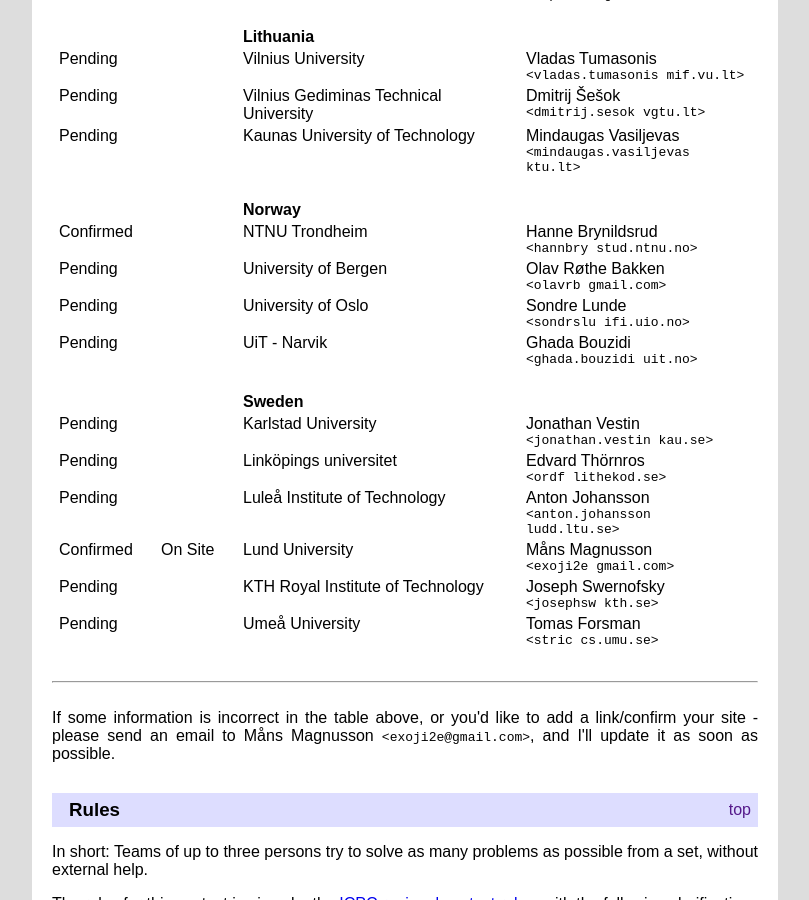
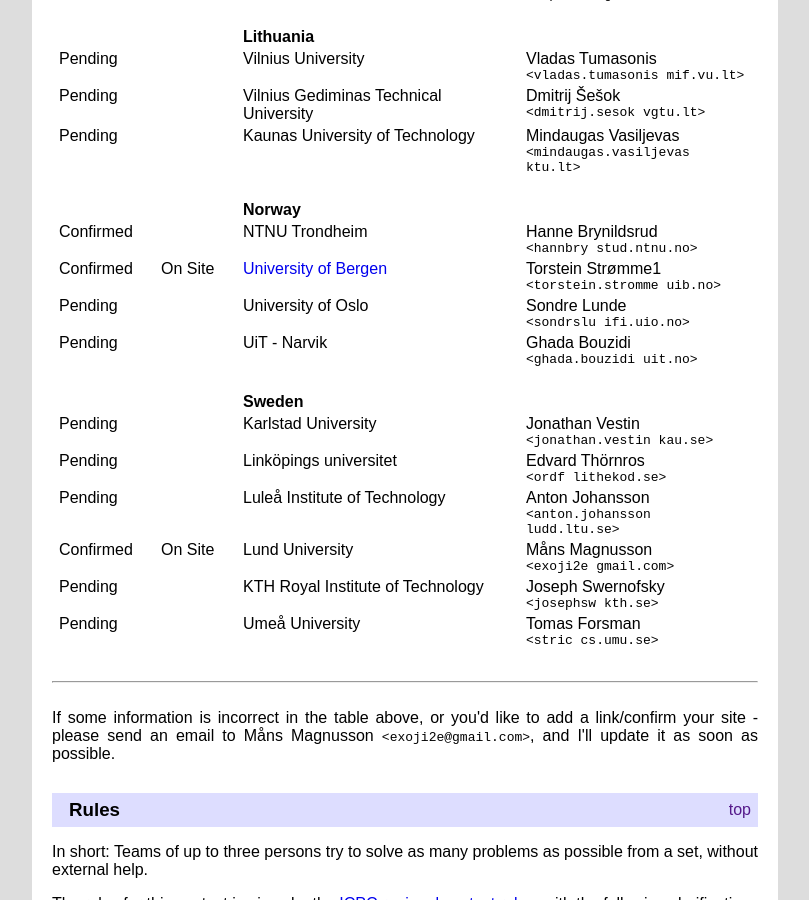
Before and after one commit to icpc/ncpc-web, a Jekyll site: the page built from ncpc2021/index.html, in a window 1280 px wide and 900 px high, scrolled down 1662 px. Shown: the whole window, without its empty margins (235-1044 px from the left). Built offline with Jekyll 4.4.1, drawn with Linux system fonts in a browser that asks for light colours.

Commit message:
[2021] update bergen site info

```diff
--- a/_data/ncpc2021sites.yml
+++ b/_data/ncpc2021sites.yml
@@ -64,9 +64,12 @@
     email: 'hannbry stud.ntnu.no'
     confirmed: true
   - name : University of Bergen
-    contact: Olav Røthe Bakken
-    email: 'olavrb gmail.com'
-    confirmed: false
+    contact: Torstein Strømme1
+    email: 'torstein.stromme uib.no'
+    confirmed: true
+    contestType: On Site
+    url: "https://contest.ii.uib.no/ncpc/2021/"
+
   - name : University of Oslo
     contact: Sondre Lunde
     email: 'sondrslu ifi.uio.no'
```
